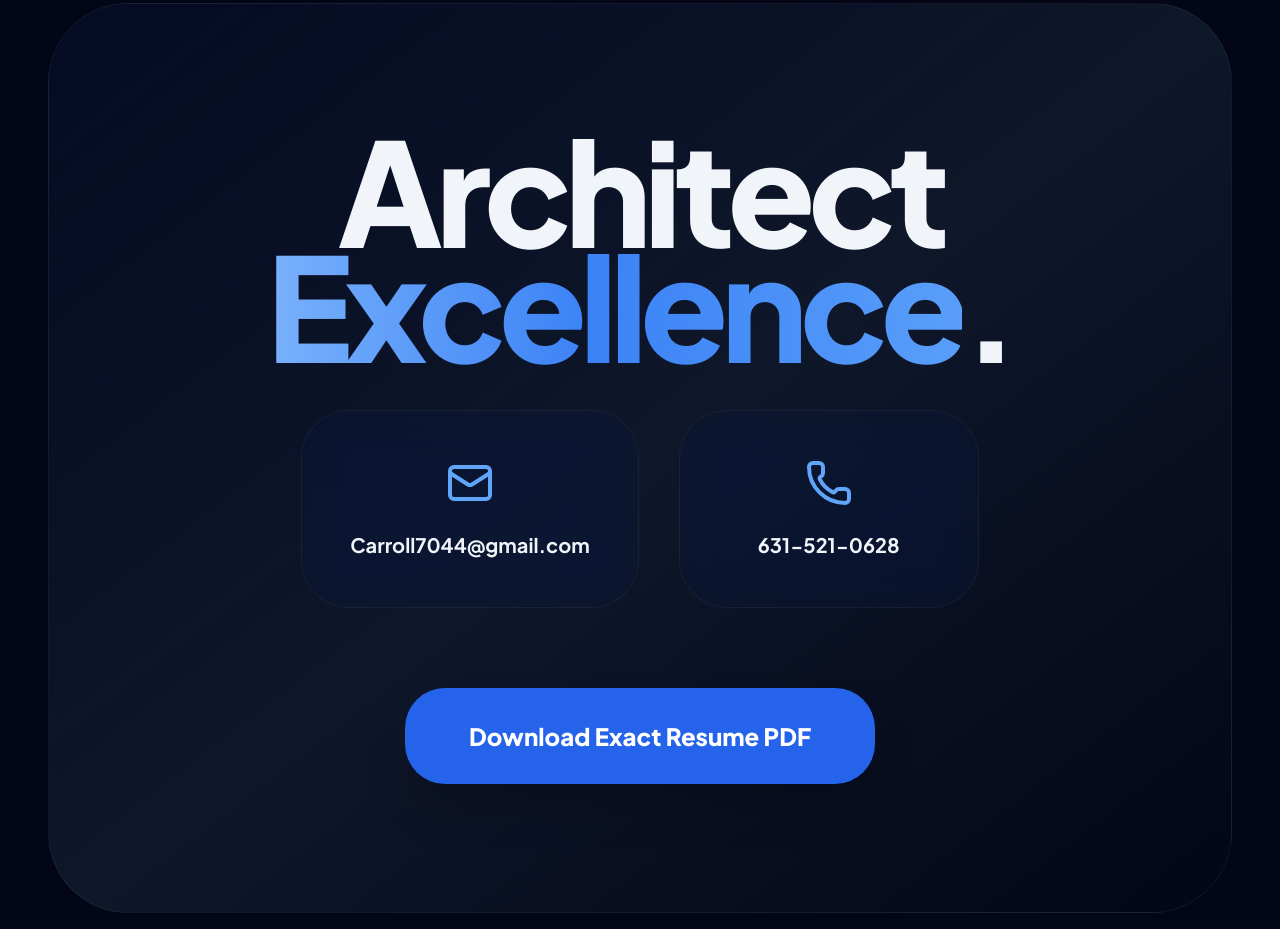
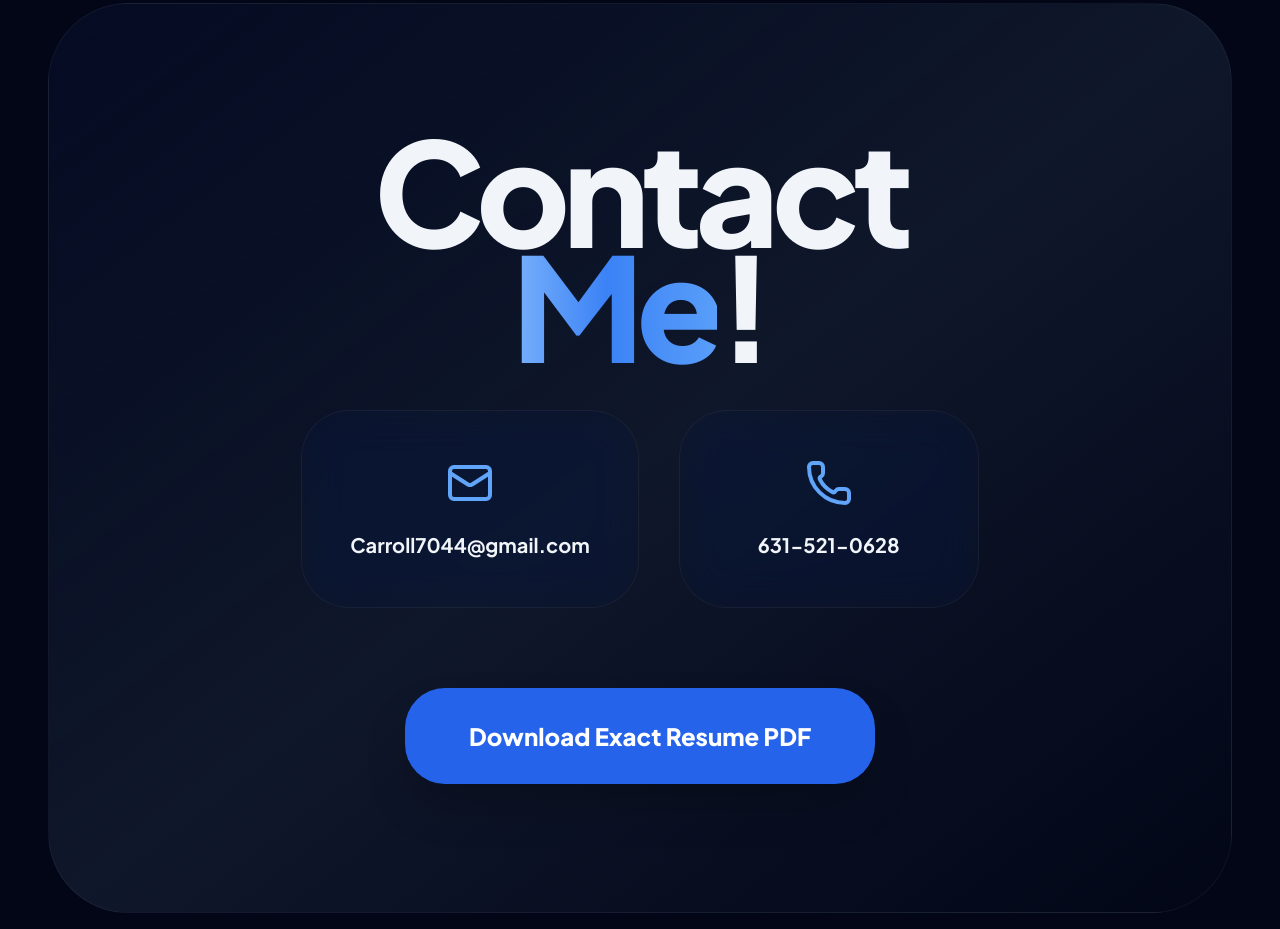
Before and after one commit to carrollchristopher/carrollchristopher.github.io, a React (Vite) app: page / in a window 1280 px wide. Shown: the part 5460-6389 px from the top of the page. Built offline with nearby package versions, Linux system fonts and the light colour scheme.

Commit message:
Updated Contact Page.

```diff
--- a/App.tsx
+++ b/App.tsx
@@ -242,7 +242,7 @@ const App: React.FC = () => {
         <section id="contact" className="py-40 bg-slate-950 reveal">
           <div className="max-w-7xl mx-auto px-6 lg:px-12 text-center">
             <div className="bg-gradient-to-br from-blue-900/10 via-slate-900 to-slate-950 border border-white/5 rounded-[5rem] p-16 lg:p-32">
-              <h2 className="text-6xl lg:text-[9rem] font-black leading-[0.8] tracking-tighter mb-12">Architect <br /><span className="text-shimmer">Excellence</span>.</h2>
+              <h2 className="text-6xl lg:text-[9rem] font-black leading-[0.8] tracking-tighter mb-12">Contact <br /><span className="text-shimmer">Me</span>!</h2>
               <div className="flex flex-wrap justify-center gap-10 mb-20">
                 <a href={`mailto:${CHRIS_DATA.email}`} className="flex flex-col items-center p-12 glass-card rounded-[3rem] hover:bg-blue-600 transition-all min-w-[300px]">
                   <Mail size={48} className="mb-6 text-blue-400 group-hover:text-white" />
```
